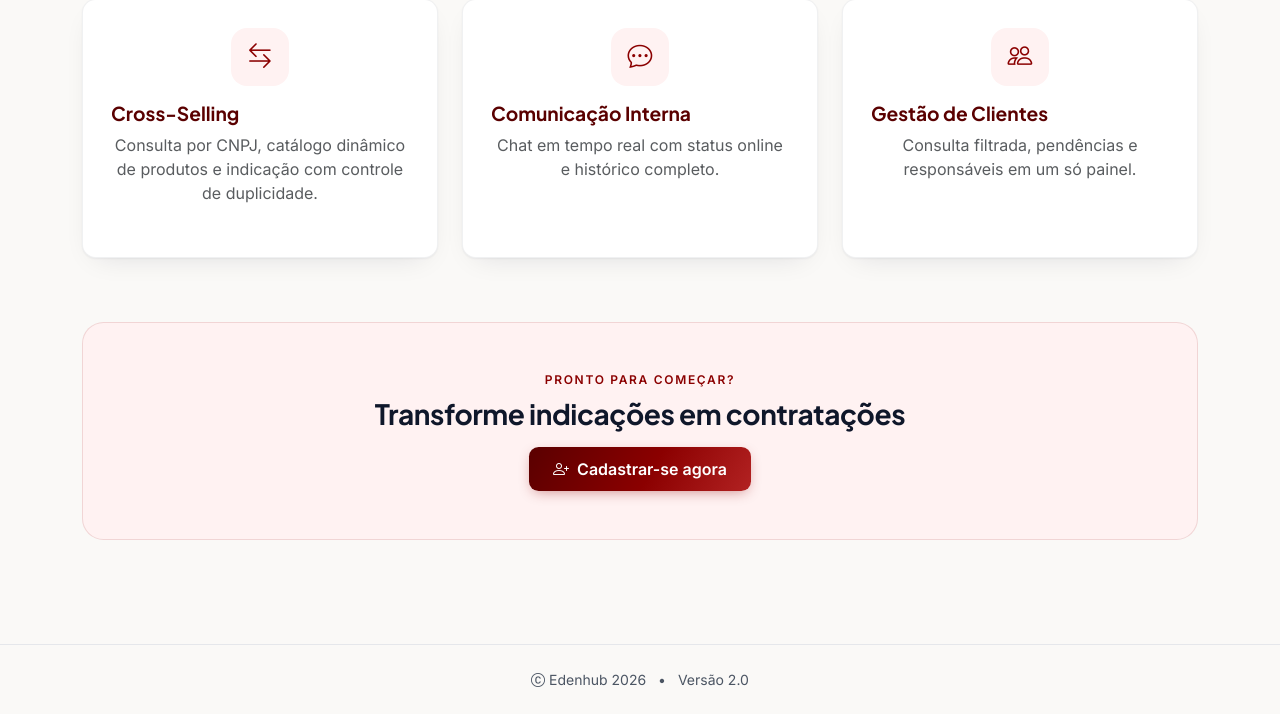
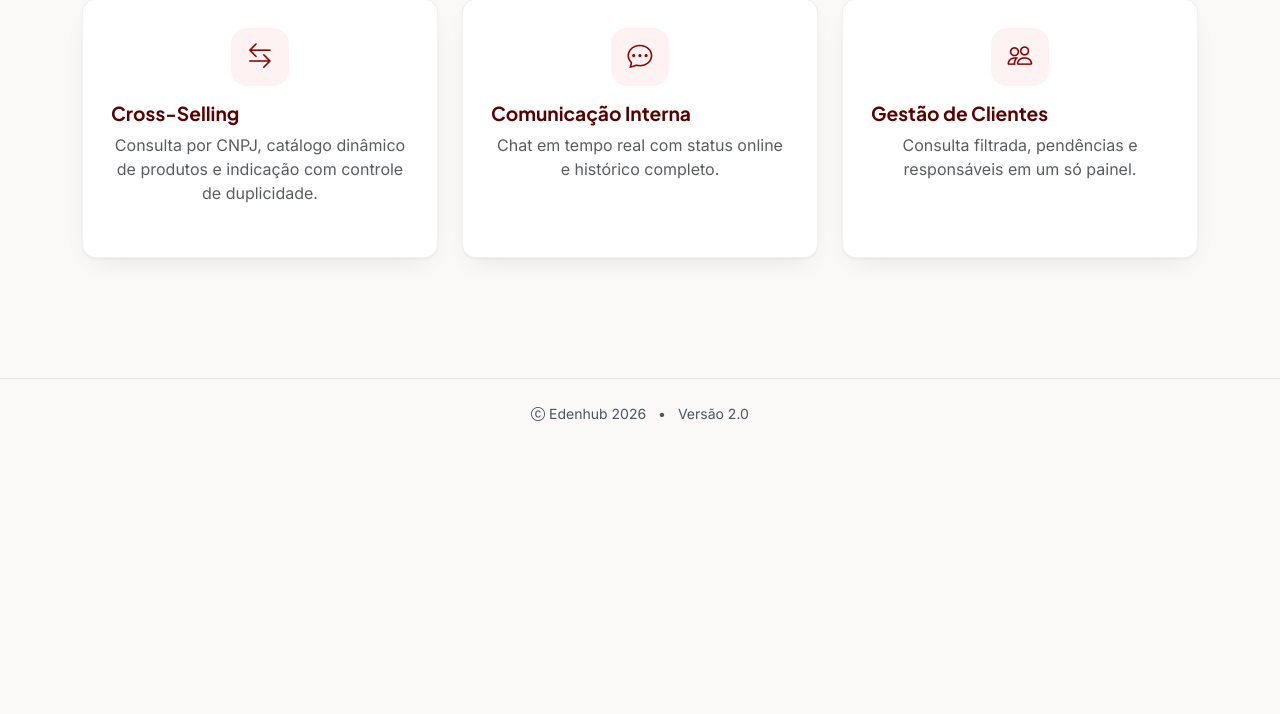
Before and after one commit to Rafael-Albuquerque06/Sistema-Edenhub, a Flask app: page / in a window 1280 px wide. Shown: the part 1047-1761 px from the top of the page. After the commit the page ends 1468 px from the top, so only its background shows below. Run offline with Flask 3, Linux system fonts and the light colour scheme.

Commit message:
style: remove a faixa de CTA final da landing

```diff
--- a/app/static/css/style.css
+++ b/app/static/css/style.css
@@ -777,13 +777,6 @@ html {
   margin-bottom: 0.5rem;
 }
 
-/* --- CTA final (clean: fundo claro, borda sutil, vermelho como acento) --- */
-.landing-cta {
-  background: var(--edenred-light);
-  border: 1px solid rgb(139 0 0 / 0.12);
-  border-radius: 1.35rem;
-}
-
 /* --- Portfolio: imagens responsivas e CTAs --- */
 
 .portfolio-img {
--- a/app/templates/index.html
+++ b/app/templates/index.html
@@ -111,16 +111,4 @@
     </div>
 </section>
 
-<!-- CTA FINAL -->
-<section class="landing-cta text-center p-5 mb-5" aria-label="Comece agora">
-    <p class="eyebrow eyebrow-red mb-2">Pronto para começar?</p>
-    <h2 class="h3 fw-bold mb-3">Transforme indicações em contratações</h2>
-    {% if current_user.is_authenticated %}
-    <a href="{{ url_for('main.home') }}" class="btn btn-edenred fw-semibold">Acessar o sistema</a>
-    {% else %}
-    <a href="{{ url_for('main.cadastro') }}" class="btn btn-edenred fw-semibold">
-        <i class="bi bi-person-plus me-2" aria-hidden="true"></i>Cadastrar-se agora
-    </a>
-    {% endif %}
-</section>
 {% endblock %}
```
